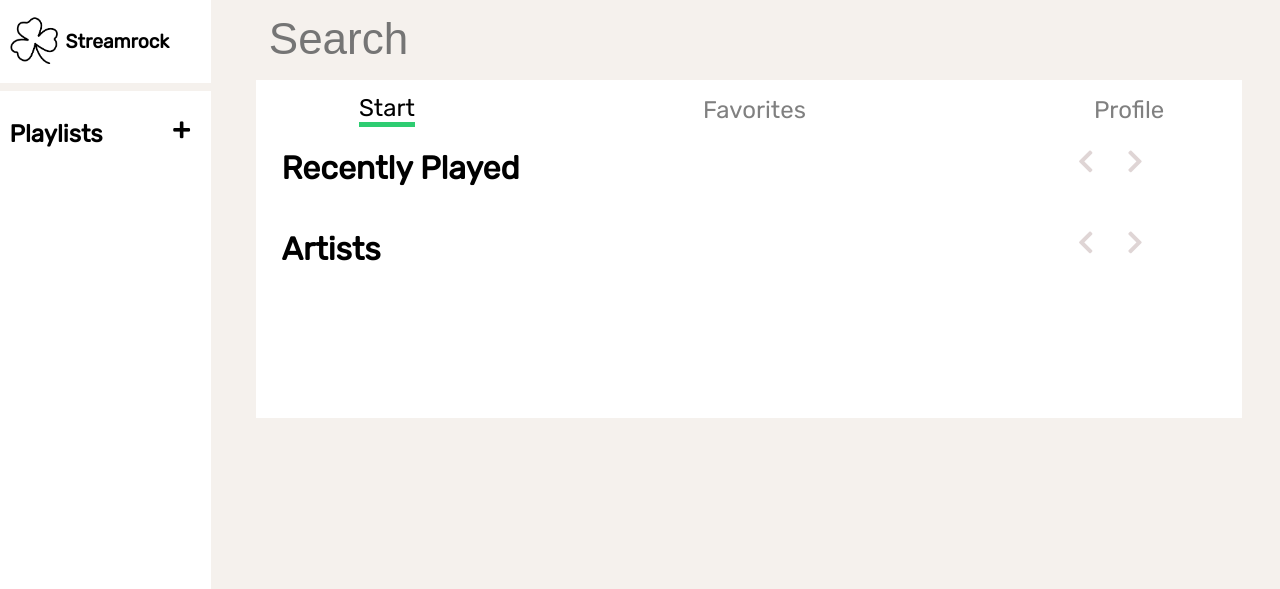
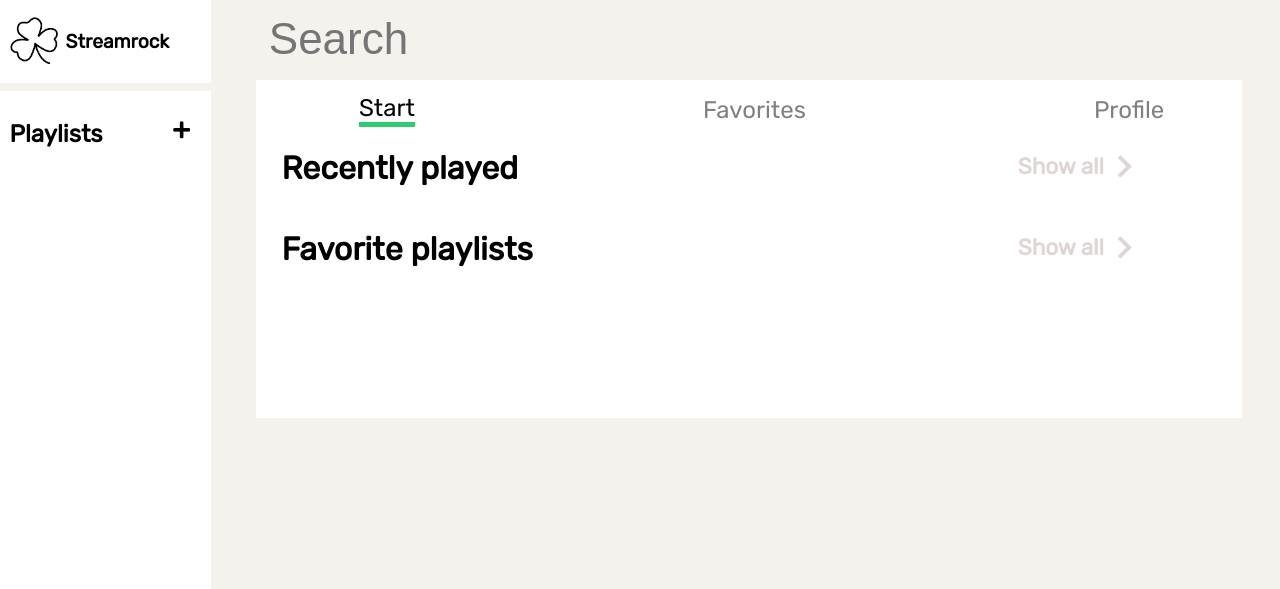
Before and after one commit to Stream-Rock/Streamrock, a PHP site: page /pages/application.php in a window 1280 px wide. Shown: the top 589 px of the page. Run offline with PHP 8.4, Linux system fonts and the light colour scheme; the visitor is signed in with stand-in values (Sample User, id 1); data that the repository does not hold is empty; a stand-in replaces the project's code that opens the database connection; some libraries are stand-ins or nearby versions.

Commit message:
changed all show all buttons

```diff
--- a/css/application.css
+++ b/css/application.css
@@ -746,14 +746,14 @@ h6 {
     text-decoration: underline;
 }
 
-.showAllDiv, #favoriteSongsHeading {
+.showAllDiv, #favoriteSongsHeading, #favoriteArtistsHeading, #recentlyPlayedHeading, #favoritePlaylistsHeading {
     display: flex;
     justify-content: space-between;
     align-items: center;
     flex-direction: row;
 }
 
-#favoriteSongsHeading {
+#favoriteSongsHeading, #favoriteArtistsHeading, #recentlyPlayedHeading, #favoritePlaylistsHeading {
     width: 90%;
 }
 
@@ -775,3 +775,7 @@ h6 {
     cursor: pointer;
     border-bottom: gray 3px solid;
 }
+
+.showAllDiv:hover span, .showAllDiv:hover i {
+    color: gray;
+}
--- a/pages/application.php
+++ b/pages/application.php
@@ -79,18 +79,18 @@ if (isset($_SESSION['profile_picture']) && $_SESSION['profile_picture'] !== '')
         </div>
     </div>
     <div class="tab" id="startSuggestions">
-        <h1>Recently Played<i class="fas fa-chevron-left"></i><i class="fas fa-chevron-right"></i></h1>
+        <h1 id="recentlyPlayedHeading">Recently played<div class="showAllDiv"><span title="Show all recently played songs" id="showAllSpan">Show all</span><i id="showAllFavorites" title="Show all recently played songs" class="fas fa-chevron-right"></i></h1>
         <div class="suggestion" id="recentlyPlayed">
         </div>
-        <h1>Artists<i class="fas fa-chevron-left"></i><i class="fas fa-chevron-right"></i></h1>
+        <h1 id="favoritePlaylistsHeading">Favorite playlists<div class="showAllDiv"><span title="Show all favorite playlists" id="showAllSpan">Show all</span><i id="showAllFavorites" title="Show all favorite playlists" class="fas fa-chevron-right"></i></h1>
         <div class="suggestion" id ="artists">
         </div>
     </div>
     <div class="tab" id="favorites" style="display: none;">
-        <h1 id="favoriteSongsHeading">Favorite songs <div class="showAllDiv"><span id="showAllSpan">Show all</span><i id="showAllFavorites" title="Show all favorite songs" class="fas fa-chevron-right"></i></div></h1>
+        <h1 id="favoriteSongsHeading">Favorite songs <div class="showAllDiv"><span title="Show all favorite songs" id="showAllSpan">Show all</span><i id="showAllFavorites" title="Show all favorite songs" class="fas fa-chevron-right"></i></div></h1>
         <div class="suggestion" id="favoriteSongs">
         </div>
-        <h1>Favorite albums<i class="fas fa-chevron-left"></i><i class="fas fa-chevron-right"></i></h1>
+        <h1 id="favoriteArtistsHeading">Favorite artists<div class="showAllDiv"><span title="Show all favorite artists" id="showAllSpan">Show all</span><i id="showAllFavorites" title="Show all favorite artists" class="fas fa-chevron-right"></i></h1>
         <div class="suggestion" id="favoriteAlbums">
         </div>
     </div>
```
